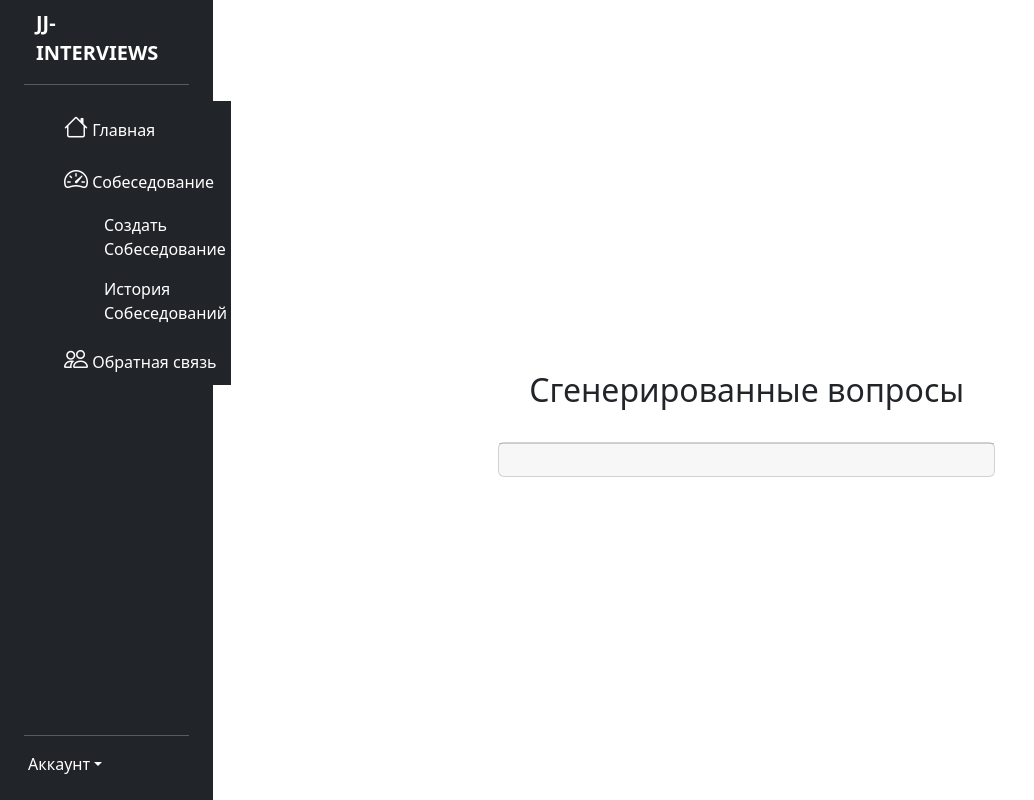
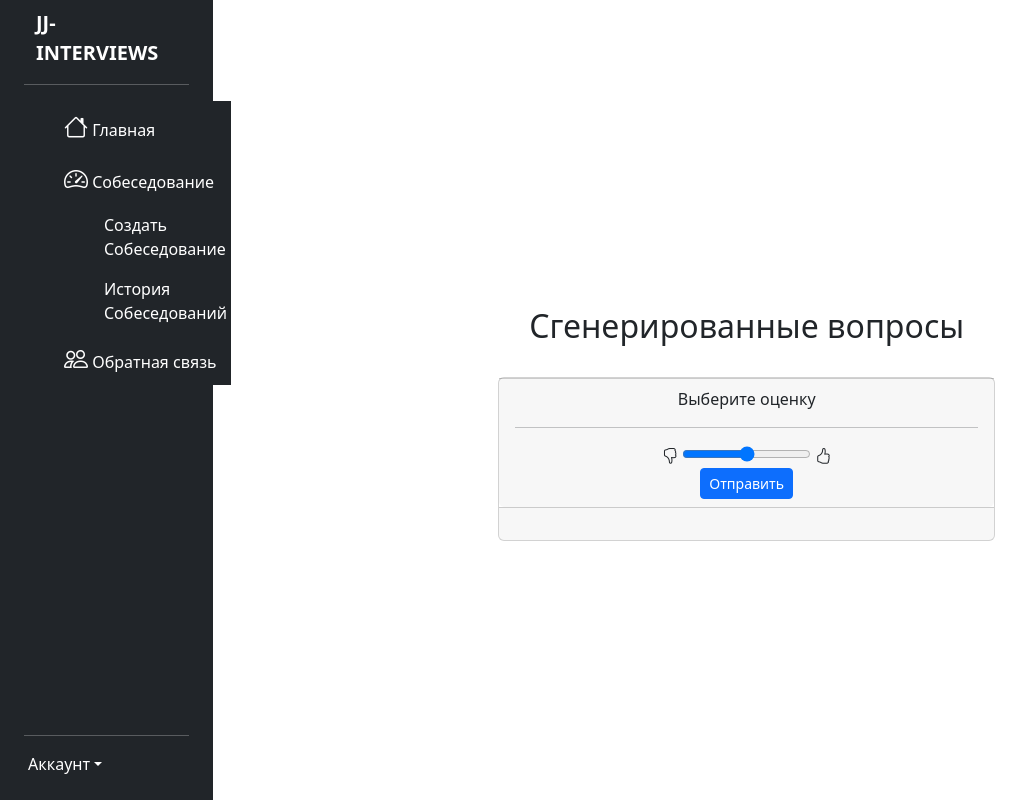
Before and after one commit to Prettywoman13/intensives_project, a Django app: template jjinterviews/templates/pages/interviews/interview.html in a window 1280 px wide. Shown: the whole page, without its empty margins (0-1034 px from the left). Run offline with Django 3.2, Linux system fonts and the light colour scheme; the template is opened without the code that fills it, so the values that code supplies are empty; some libraries are stand-ins or nearby versions.

Commit message:
add question rate

```diff
--- a/jjinterviews/interviews/views.py
+++ b/jjinterviews/interviews/views.py
@@ -63,6 +63,9 @@ def interview_view(request, interview_id):
     paginator = Paginator(contact_list, 1)
     page_number = request.GET.get("page")
     page_obj = paginator.get_page(page_number)
+    if request.method == 'POST':
+        # Оценку доставать таким образом
+        print(request.POST["rate"])
     return render(
         request, "pages/interviews/interview.html", {"page_obj": page_obj}
     )
--- a/jjinterviews/templates/pages/interviews/interview.html
+++ b/jjinterviews/templates/pages/interviews/interview.html
@@ -14,6 +14,23 @@
                 <div class="card-text">{{ kw.answer|safe }}</div>
               </div>
             {% endfor %}
+            <form method="post">
+            {% csrf_token %}
+            <div class="card-footer">
+
+              <section class="section-preview text-center">
+
+                <label class="card-text text" for="customRange2">Выберите оценку</label><br><hr>
+                <i class="bi bi-hand-thumbs-down"></i>
+                <input type="range" name="rate" class="custom-range" min="0" max="2" id="customRange2">
+                <i class="bi bi-hand-thumbs-up"></i><br>
+                <button type="submit"
+                class="btn btn-primary btn-block btn-sm gradient-custom-4 text-body">
+                        <span class="text-white">Отправить</span>
+                </button>
+              </section>
+            </div>
+            </form>
             <div class="card-footer">
               {% block pagination %}
                 {% include 'includes/pagination.html' %}
```
Also changed, not shown: jjinterviews/templates/pages/users/profile.html (+39 -4 lines).
